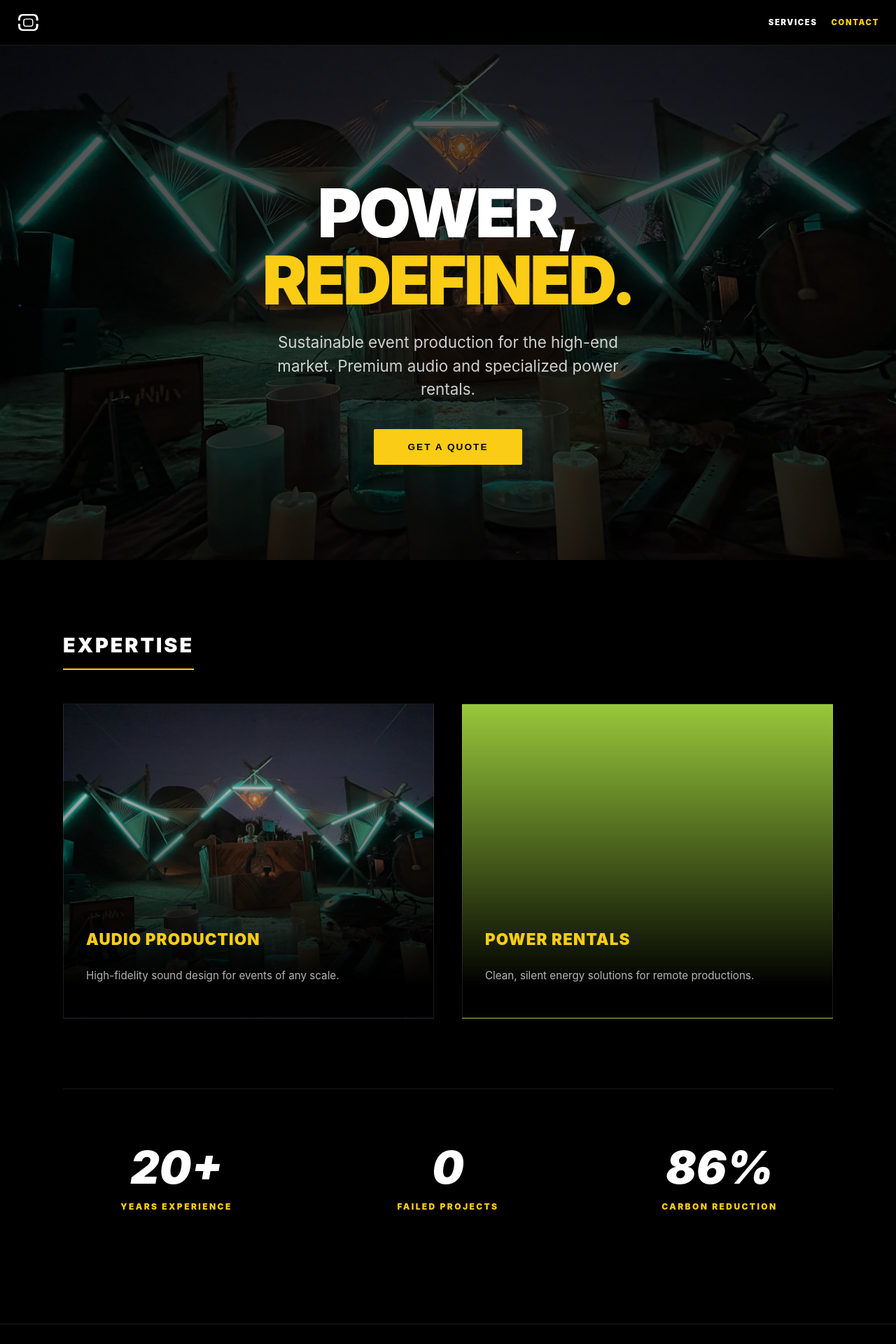
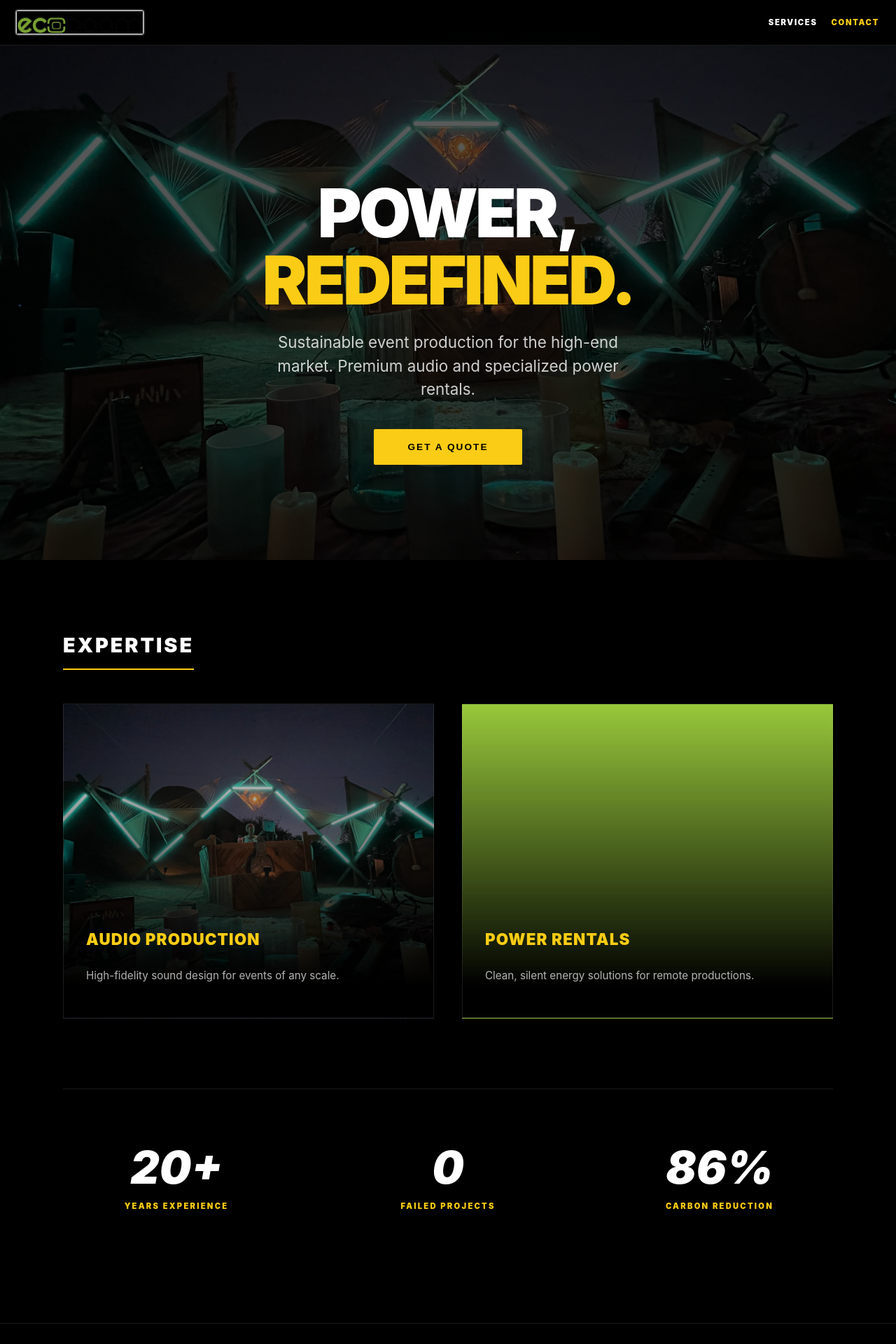
Before and after one commit to jambot-builder/ecoboom-site, a Next.js app: page / in a window 1280 px wide. Shown: the top 1920 px of the page at 70% size. Built offline with nearby package versions, Linux system fonts and the light colour scheme.

Commit message:
Applied white drop-shadow stroke to logo for legibility on dark background

```diff
--- a/src/app/page.tsx
+++ b/src/app/page.tsx
@@ -18,18 +18,20 @@ const LandingPage = () => {
         padding: '16px 24px',
         boxSizing: 'border-box'
       }}>
-        <div style={{ display: 'flex', alignItems: 'center' }}>
+        <div style={{ display: 'flex', alignItems: 'center', gap: '12px' }}>
+          {/* Logo with White Outline/Stroke for legibility on black */}
+          <div style={{ filter: 'drop-shadow(0 0 1px #fff) drop-shadow(0 0 1px #fff) drop-shadow(0 0 1px #fff)' }}>
             <img
-            src="/logo_white.png"
+              src="/logo.jpg"
               alt="ECOBOOM"
               style={{
                 height: '32px',
                 width: 'auto',
                 display: 'block',
-              objectFit: 'contain',
-              filter: 'brightness(0) invert(1)'
+                objectFit: 'contain'
               }}
             />
+          </div>
         </div>
         <div style={{ display: 'flex', gap: '20px', textTransform: 'uppercase', fontSize: '0.7rem', fontWeight: '900', letterSpacing: '0.15em' }}>
           <a href="#services" style={{ color: '#fff', textDecoration: 'none' }}>Services</a>
@@ -57,7 +59,7 @@ const LandingPage = () => {
           <h1 style={{ fontSize: 'clamp(3rem, 10vw, 6rem)', fontWeight: '900', lineHeight: '1.0', marginBottom: '24px', letterSpacing: '-0.04em', textTransform: 'uppercase' }}>
             POWER,<br/><span style={{ color: '#facc15' }}>REDEFINED.</span>
           </h1>
-          <p style={{ fontSize: 'clamp(1rem, 4vw, 1.4rem)', color: 'rgba(255,255,255,0.8)', marginBottom: '40px', fontWeight: '400', maxWidth: '540px', margin: '0 auto 40px auto', lineHeight: '1.5' }}>
+          <p style={{ fontSize: 'clamp(1rem, 3.5vw, 1.4rem)', color: 'rgba(255,255,255,0.8)', marginBottom: '40px', fontWeight: '400', maxWidth: '540px', margin: '0 auto 40px auto', lineHeight: '1.5' }}>
             Sustainable event production for the high-end market. Premium audio and specialized power rentals.
           </p>
           <button style={{ backgroundColor: '#facc15', color: '#000', padding: '18px 48px', fontWeight: '900', border: 'none', cursor: 'pointer', textTransform: 'uppercase', fontSize: '0.85rem', letterSpacing: '0.15em', borderRadius: '2px' }}>
@@ -88,21 +90,20 @@ const LandingPage = () => {
         <section style={{ marginTop: '100px', display: 'grid', gridTemplateColumns: 'repeat(auto-fit, minmax(200px, 1fr))', gap: '64px', padding: '80px 0', borderTop: '1px solid rgba(255,255,255,0.1)', textAlign: 'center' }}>
           <div>
             <div style={{ fontSize: '4rem', fontWeight: '900', fontStyle: 'italic', lineHeight: '1', color: '#fff' }}>20+</div>
-            <div style={{ color: '#facc15', fontWeight: '900', textTransform: 'uppercase', fontSize: '0.75rem', marginTop: '16px', letterSpacing: '0.2em' }}>Years Experience</div>
+            <div style={{ color: '#facc15', fontWeight: '900', textTransform: 'uppercase', fontSize: '0.7rem', marginTop: '16px', letterSpacing: '0.2em' }}>Years Experience</div>
           </div>
           <div>
             <div style={{ fontSize: '4rem', fontWeight: '900', fontStyle: 'italic', lineHeight: '1', color: '#fff' }}>0</div>
-            <div style={{ color: '#facc15', fontWeight: '900', textTransform: 'uppercase', fontSize: '0.75rem', marginTop: '16px', letterSpacing: '0.2em' }}>Failed Projects</div>
+            <div style={{ color: '#facc15', fontWeight: '900', textTransform: 'uppercase', fontSize: '0.7rem', marginTop: '16px', letterSpacing: '0.2em' }}>Failed Projects</div>
           </div>
           <div>
             <div style={{ fontSize: '4rem', fontWeight: '900', fontStyle: 'italic', lineHeight: '1', color: '#fff' }}>86%</div>
-            <div style={{ color: '#facc15', fontWeight: '900', textTransform: 'uppercase', fontSize: '0.75rem', marginTop: '16px', letterSpacing: '0.2em' }}>Carbon Reduction</div>
+            <div style={{ color: '#facc15', fontWeight: '900', textTransform: 'uppercase', fontSize: '0.7rem', marginTop: '16px', letterSpacing: '0.2em' }}>Carbon Reduction</div>
           </div>
         </section>
       </main>
 
       <footer id="contact" style={{ padding: '80px 24px', backgroundColor: '#000', textAlign: 'center', borderTop: '1px solid rgba(255,255,255,0.1)' }}>
-        <img src="/logo_white.png" alt="ECOBOOM" style={{ height: '24px', opacity: '0.6', marginBottom: '32px', filter: 'brightness(0) invert(1)' }} />
         <p style={{ color: 'rgba(255,255,255,0.4)', fontSize: '0.65rem', letterSpacing: '0.1em' }}>© 2026 ECOBOOM PRODUCTION COMPANY. ALL RIGHTS RESERVED.</p>
       </footer>
     </div>
```
Lines whose indentation alone changed are shown as unchanged.
